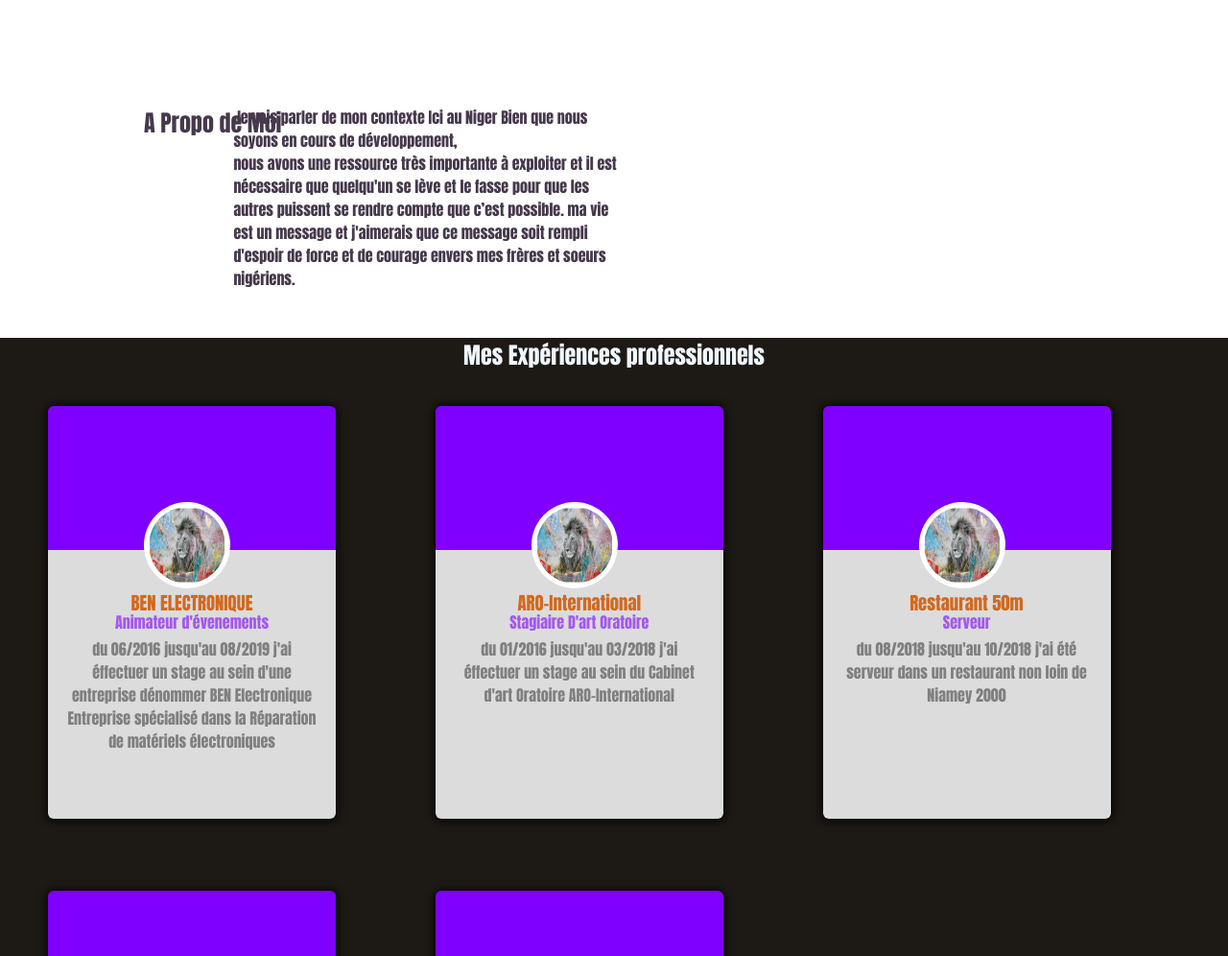
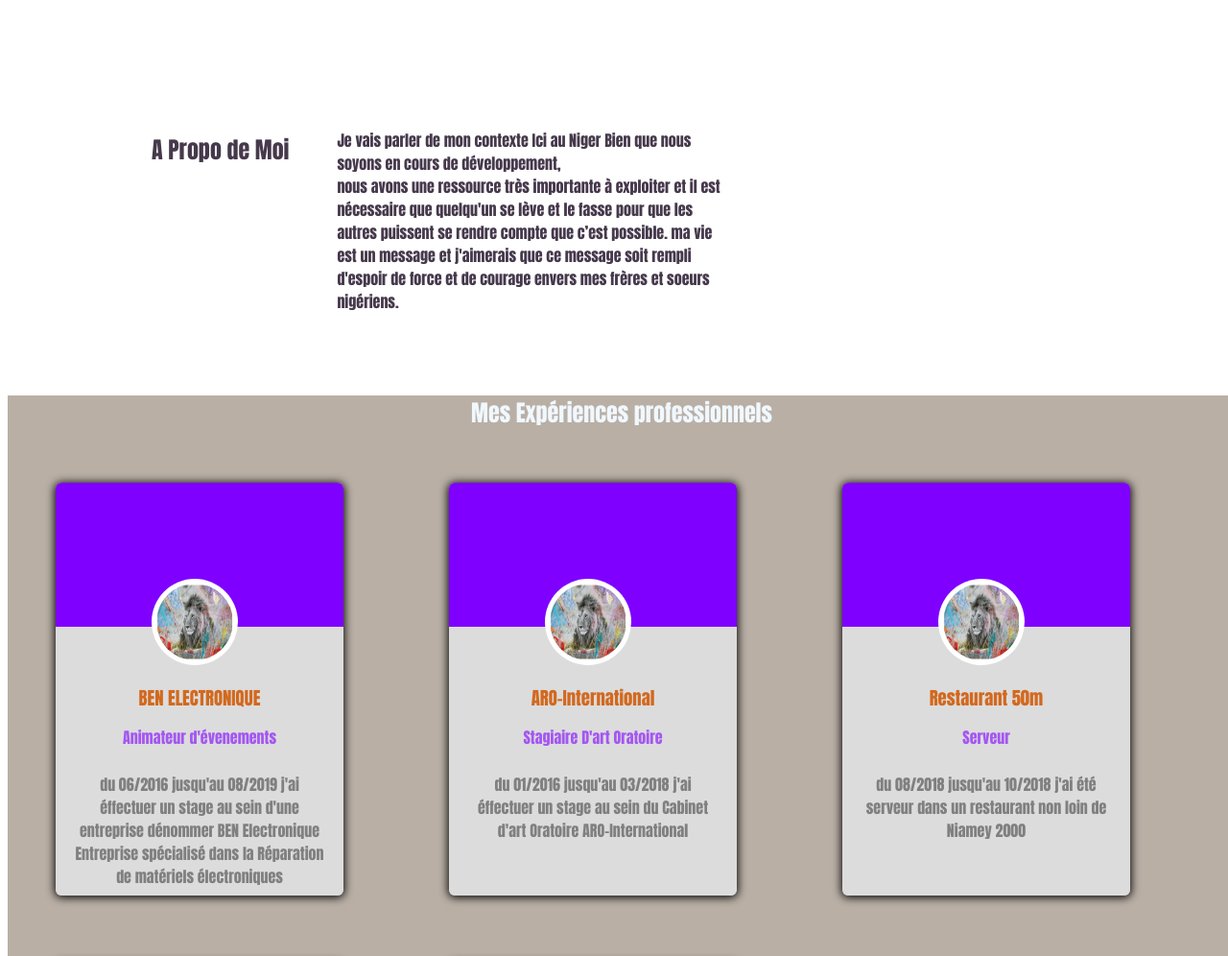
Before and after one commit to TrakyRichard/cv, a plain HTML site: page index.html in a window 1280 px wide. Shown: the part 940-1936 px from the top of the page at 96% size. Drawn offline with Linux system fonts and the light colour scheme.

Commit message:
finalisation

```diff
--- a/index.html
+++ b/index.html
@@ -61,9 +61,8 @@
     <!--  Card Section -->
 
 <section id="experience">
-
+    <h1 style="text-align: center; color: aliceblue;">Mes Expériences professionnels</h1>
     <div class="card_section">
-        <h1 style="text-align: center; color: aliceblue;">Mes Expériences professionnels</h1>
         <div class="card">
                 <div class="card_container">
                 <div class="upper_container">
--- a/media_query.css
+++ b/media_query.css
@@ -1,4 +1,5 @@
 body{
+    width: auto;
     margin: 0px;
     padding: 0px;
     font-family: Roboto;
@@ -31,7 +32,8 @@ body{
     display: inline-block;
     width: 100px;
     height: 100px;
-    margin-top:10px ;
+    margin-top:20px ;
+    margin-left: 40px;
     border: 1px solid rgb(47, 68, 254);
     border-radius: 50px;
     text-align: center;
--- a/style.css
+++ b/style.css
@@ -1,7 +1,6 @@
 body{
     width: 100%;
-    margin: 0px;
-    padding: 0px;
+    align-items: center;
     font-family: Roboto;
     color: #46394C;
     font-family: arial, "anonymousregular" ;
@@ -60,9 +59,7 @@ body{
 .intro-container .intro-speech .picture img{
     width: 400px;
     height: 275px;
-    margin-right: auto;
-    padding-right: 100px;
-
+    padding-right: 90px;
 }
 
 .about_us{
@@ -71,11 +68,12 @@ body{
     padding-left: 150px;
     padding-bottom:50px ;
     display: flex;
+    flex-direction: row;
 
 }
 
 .about_text{
-    margin-left: -50px;
+    margin-left: 50px;
     width: 400px;
     font-weight: bold;
 }
@@ -96,11 +94,11 @@ body{
     position: relative;
     width: 100px;
     height: 100px;
-    margin-top:10px ;
+    margin-top:20px ;
+    margin-left: 40px;
     border: 1px solid rgb(47, 68, 254);
     border-radius: 50px;
     text-align: center;
-    margin-left:100px;
 }
 
 .leisure .the_leisure p{
@@ -146,14 +144,21 @@ a[title= "ici"]{
 
 
 .card{
+    width: 10px;
     height: 100%;
     min-height: 400px;
     padding-top: 100px;
     padding-right: 400px;
-    display: inline-block;
+    display: flex;
+}
+
+#experience{
+    background-color: rgb(185, 175, 165);
 }
 .card_section{
-    background-color: rgb(29, 25, 21);
+    display: flex;
+    flex-wrap: wrap;
+    width: 100%;
 
 }
 .card_container{
@@ -239,9 +244,7 @@ a[title= "ici"]{
 
 /* Begining of the Skills */
 
-#experience{
-    background: oldlace;
-}
+
 
 #skillsSection{
     display: flex;
@@ -287,7 +290,7 @@ a[title= "ici"]{
     left: -50%;
     width: 100%;
     height: 100%;
-    background: rgba(238, 233, 233, 0.03);
+    background: rgba(155, 148, 148, 0.03);
     pointer-events: none;
     z-index: 1;
 }
@@ -349,8 +352,6 @@ a[title= "ici"]{
     color: #fff;
 }
 *{
-    margin: 0;
-    padding:0;
     font-family: Impact, Haettenschweiler, 'Arial Narrow Bold', sans-serif;
 }
 
```
